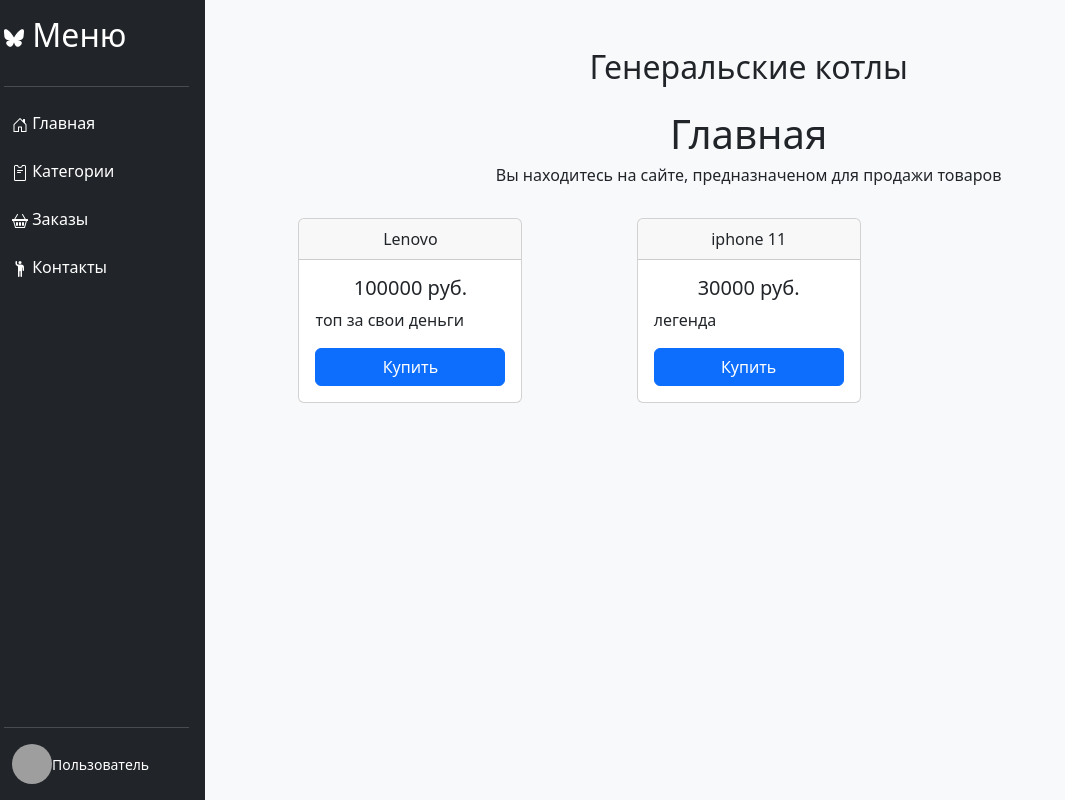
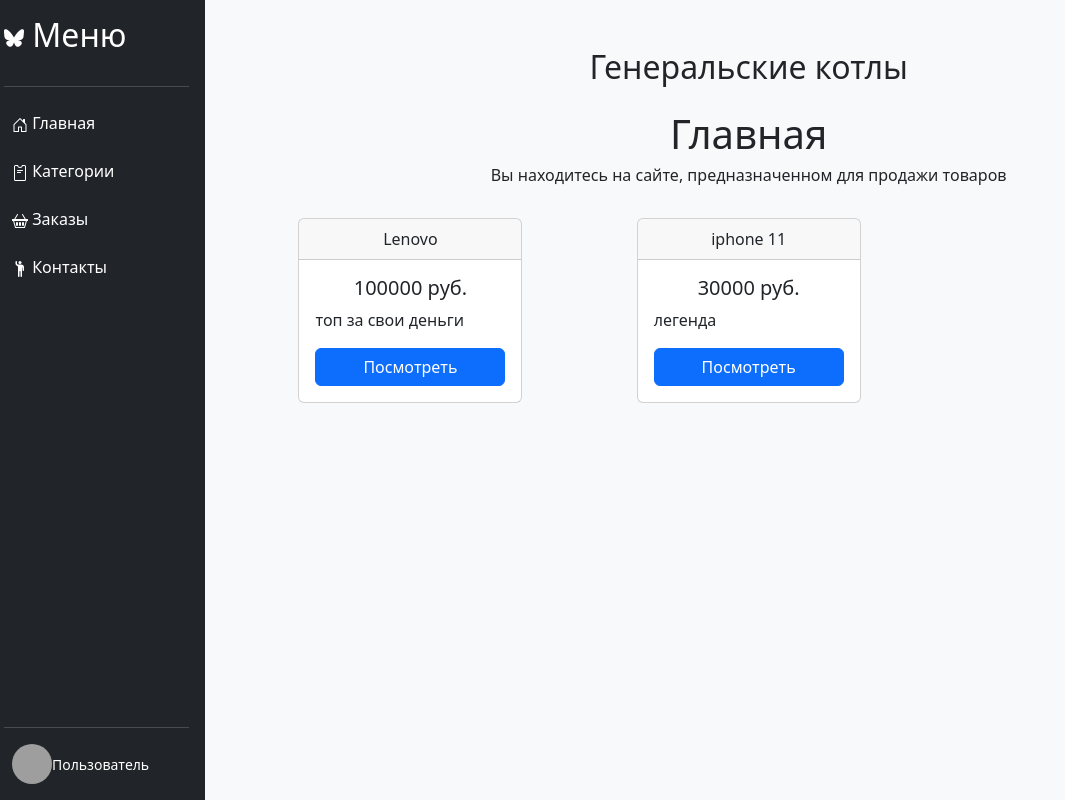
Before and after one commit to Demetra404/JosevPeach, a Django app: page / in a window 1280 px wide. Shown: the whole page, without its empty margins (0-1065 px from the left). Run offline with Django 5.2, Linux system fonts and the light colour scheme; data comes from the database, SQL or seed files in the repository; some libraries are stand-ins or nearby versions; grey boxes are pictures that could not be loaded.

Commit message:
add image for product info

```diff
--- a/catalog/templates/catalog/home.html
+++ b/catalog/templates/catalog/home.html
@@ -3,7 +3,7 @@
 {% block content %}
         {% include 'catalog/header.html'%}
         <h1 class="text-center">Главная</h1>
-        <h6 class="text-center">Вы находитесь на сайте, предназначеном для продажи товаров</h6>
+        <h6 class="text-center">Вы находитесь на сайте, предназначенном для продажи товаров</h6>
         <div class="row">
             {% for product in products%}
             <div class="col-4 p-4">
@@ -13,7 +13,7 @@
                     <div class="card-body">
                         <h5 class="card-title w-100 text-center">{{product.price_product}} руб.</h5>
                         <p class="card-text">{{product.description_product|truncatechars:100 }}</p>
-                        <a href="#" class="btn btn-primary w-100">Купить</a>
+                        <a href="{% url 'catalog:product_info' product.pk %}" class="btn btn-primary w-100">Посмотреть</a>
                     </div>
                 </div>
                 </div>
--- a/catalog/templates/catalog/product_info.html
+++ b/catalog/templates/catalog/product_info.html
@@ -3,7 +3,7 @@
 {% block content %}
 {% include 'catalog/header.html' %}
         <h1 class="text-center">Информация о товаре {{product.name_product}}</h1>
-        <p>{{product.image_product}}
+        <img src='{{product.image_product}}' alt='{{product.name_product}}'>
         <p>Название товара: {{product.name_product}}</p>
         <p>Описание: {{product.description_product}}</p>
         <p>В категории: {{product.category_product}}</p>
```
